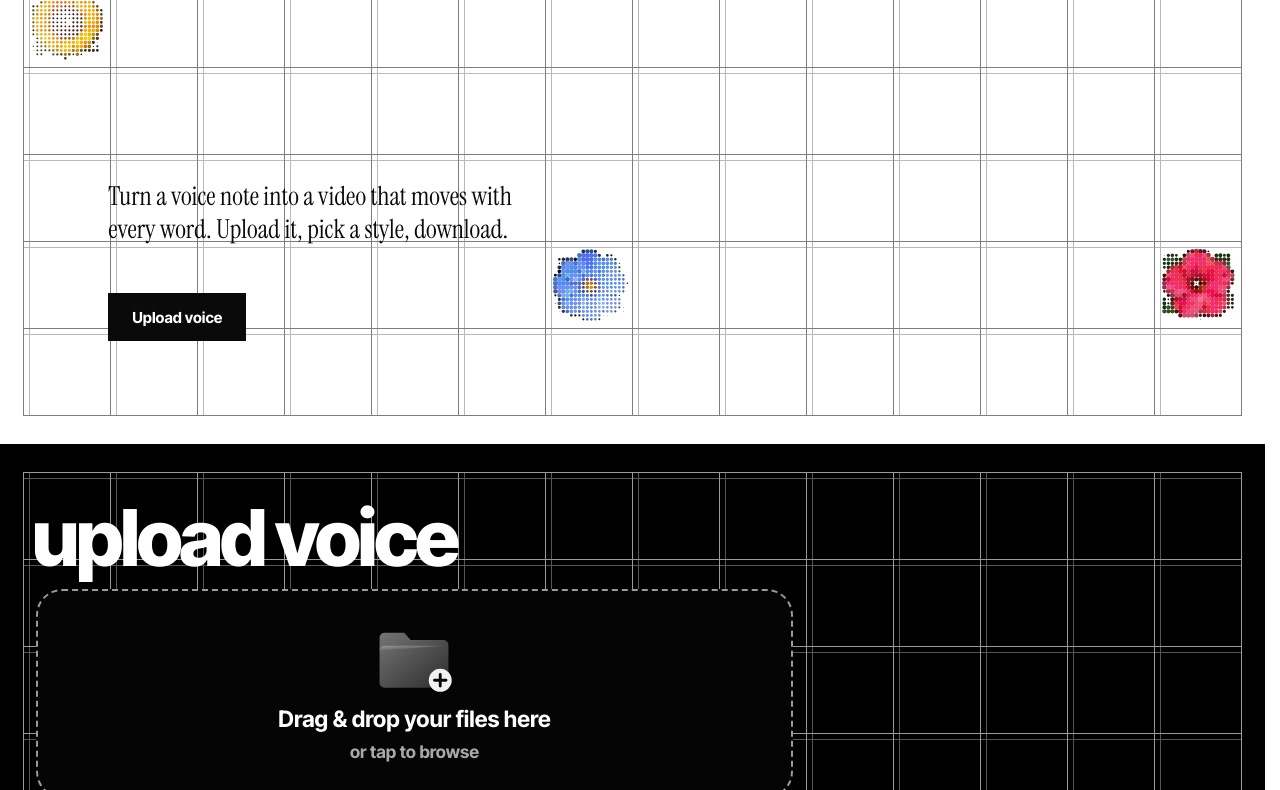
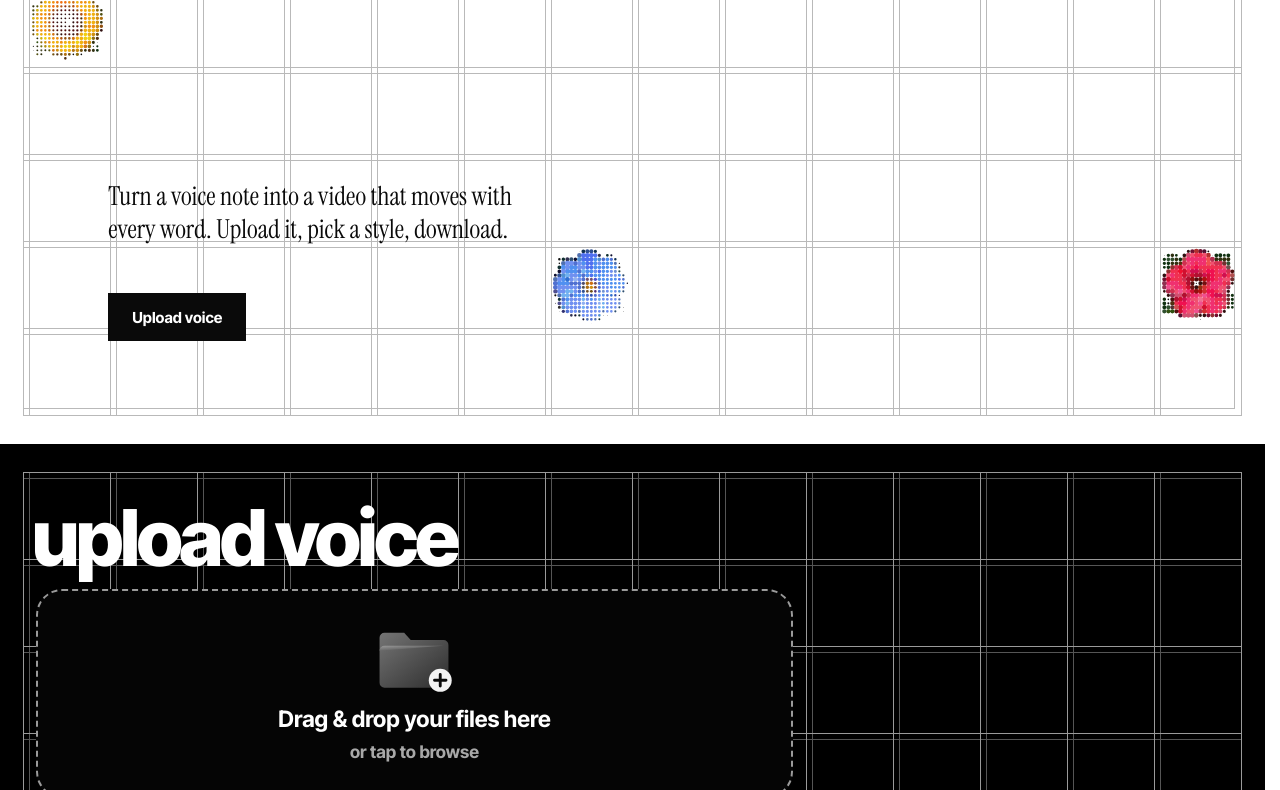
Before and after one commit to unfollowaman/visualiser, a website: page index.html in a window 1280 px wide. Shown: the part 349-1139 px from the top of the page. Drawn offline with Linux system fonts and the light colour scheme.

Commit message:
Fix hero grid line consistency and border symmetry
Standardize grid line colors in .grid--light to #b9b9b9 and add
.grid--light::after pseudo-element to complete double-line borders along
all outer edges.

```diff
--- a/css/site.css
+++ b/css/site.css
@@ -127,9 +127,21 @@ html, body {
 }
 
 .grid--light {
-  background-image: linear-gradient(90deg, #7d7d7d 1px, transparent 1px), linear-gradient(180deg, #7d7d7d 1px, transparent 1px), linear-gradient(90deg, #b9b9b9 1px, transparent 1px), linear-gradient(180deg, #b9b9b9 1px, transparent 1px);
-  border-right: 1px solid #7d7d7d;
-  border-bottom: 1px solid #7d7d7d;
+  background-image: linear-gradient(90deg, #b9b9b9 1px, transparent 1px), linear-gradient(180deg, #b9b9b9 1px, transparent 1px), linear-gradient(90deg, #b9b9b9 1px, transparent 1px), linear-gradient(180deg, #b9b9b9 1px, transparent 1px);
+  border-right: 1px solid #b9b9b9;
+  border-bottom: 1px solid #b9b9b9;
+}
+
+.grid--light::after {
+  content: '';
+  position: absolute;
+  top: 0;
+  left: 0;
+  right: var(--gutter);
+  bottom: var(--gutter);
+  border-right: 1px solid #b9b9b9;
+  border-bottom: 1px solid #b9b9b9;
+  pointer-events: none;
 }
 
 .grid--dark {
```
